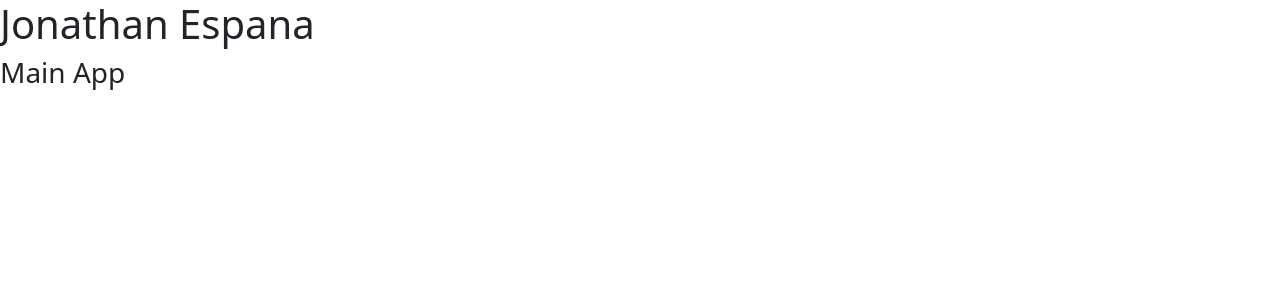
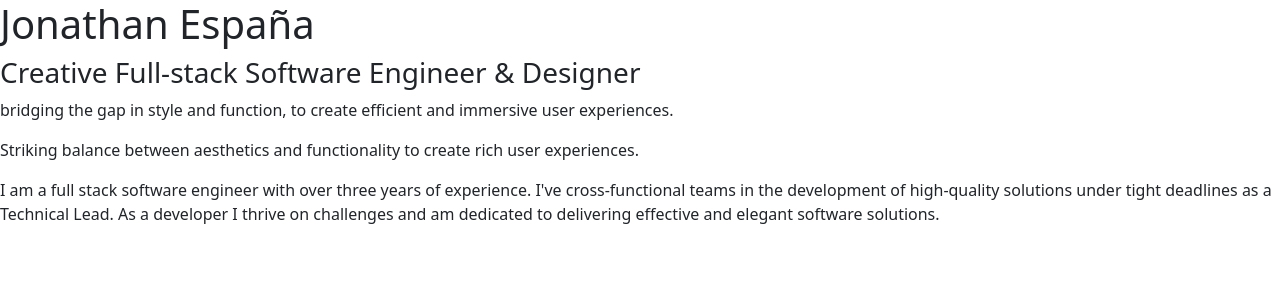
Before and after one commit to jonathanespana/portfolio, a Django app: page / in a window 1280 px wide. Shown: the top 300 px of the page. Run offline with Django 5.2, Linux system fonts and the light colour scheme; style sheets or scripts are compiled from the project's sources; some libraries are stand-ins or nearby versions.

Commit message:
home splash starter b&w

```diff
--- a/main_app/templates/main_app/base.html
+++ b/main_app/templates/main_app/base.html
@@ -21,7 +21,7 @@
     {% endblock scripts %}
 </head>
 <body>
-    <h1>Jonathan Espana</h1>
+
     {% block content %}
     {% endblock %}
 
--- a/main_app/templates/main_app/home.html
+++ b/main_app/templates/main_app/home.html
@@ -1,5 +1,15 @@
 {% extends 'main_app/base.html' %}
 
 {% block content %}
-<h3>Main App</h3>
+<h1>Jonathan España</h1>
+<h3>Creative Full-stack Software Engineer & Designer</h3>
+<p>
+    bridging the gap in style and function, to create efficient and immersive user experiences.
+</p>
+<p>
+    Striking balance between aesthetics and functionality to create rich user experiences.
+</p>
+<p>
+    I am a full stack software engineer with over three years of experience.  I've cross-functional teams in the development of high-quality solutions under tight deadlines as a Technical Lead.  As a developer I thrive on challenges and am dedicated to delivering effective and elegant software solutions.
+</p>
 {% endblock content %}
```
Also changed, not shown: main_app/static/main_app/scss/base.scss (added).
